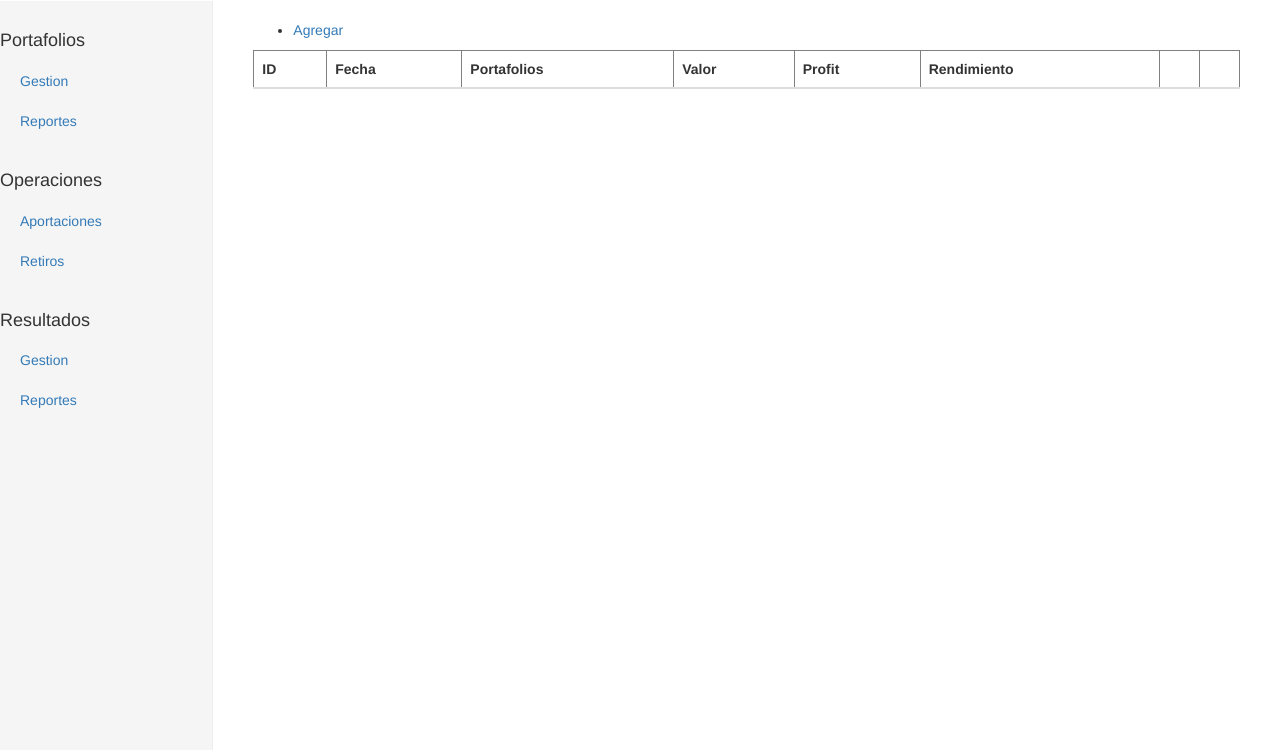
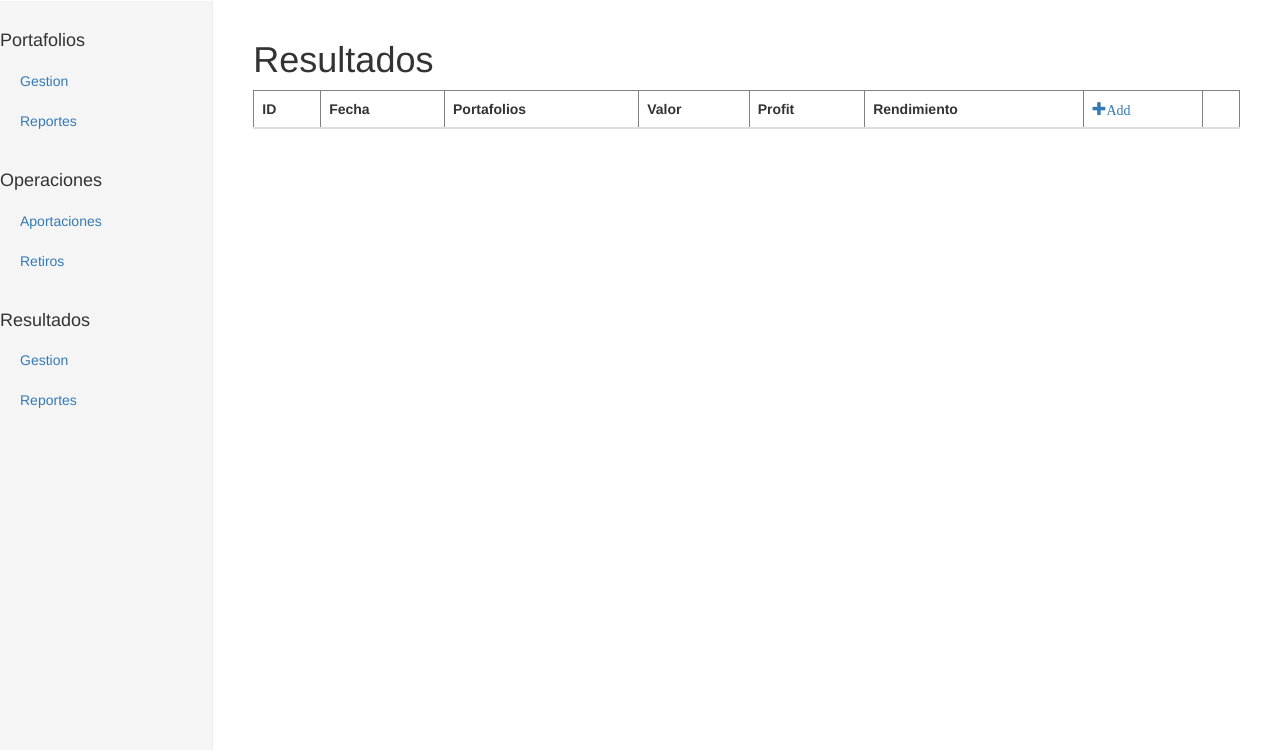
Before and after one commit to rickyrug/stocktrackingweb, a CodeIgniter app: page /StockTracker/index.php/resultados in a window 1280 px wide. Shown: the part 50-800 px from the top of the page. Run offline with CodeIgniter, Linux system fonts and the light colour scheme; tables that the repository leaves empty or names only in its code hold one stand-in row (values such as "Sample post"); lists and menus that the app fills with data are empty; some libraries are stand-ins or nearby versions.

Commit message:
Merge origin/master
Conflicts:
	nbproject/project.properties
	nbproject/project.xml

```diff
--- a/application/controllers/Resultados.php
+++ b/application/controllers/Resultados.php
@@ -25,7 +25,7 @@ class Resultados extends CI_Controller {
 
     public function add() {
 
-        $this->load->helper(array('form', 'url', 'date'));
+        $this->load->helper(array('form', 'url', 'date','html'));
         $this->load->library(array('form_validation', 'table'));
 
         $this->form_validation->set_rules('portafolios', 'Portafolios', 'required');
@@ -91,7 +91,7 @@ class Resultados extends CI_Controller {
     }
 
     public function edit() {
-        $this->load->helper(array('form', 'url', 'date'));
+        $this->load->helper(array('form', 'url', 'date','html'));
         $this->load->library(array('form_validation', 'table'));
 
         $this->form_validation->set_rules('portafolios', 'Portafolios', 'required');
@@ -151,7 +151,7 @@ class Resultados extends CI_Controller {
     }
 
     public function show_addform() {
-        $this->load->helper(array('form', 'url', 'date'));
+        $this->load->helper(array('form', 'url', 'date','html'));
         $this->load->library('form_validation');
 
         $time = now('America/Mexico_City');
@@ -174,7 +174,7 @@ class Resultados extends CI_Controller {
 
     public function show_editform($p_idresultado) {
 
-        $this->load->helper(array('form', 'url', 'date'));
+        $this->load->helper(array('form', 'url', 'date','html'));
         $this->load->library('form_validation');
         $this->load->model('Resultados_Model', '', TRUE);
         $result = $this->Resultados_Model->find_by_id($p_idresultado);
--- a/application/views/resultados/list.php
+++ b/application/views/resultados/list.php
@@ -1,12 +1,10 @@
     <?php
-    $links = array(
-        anchor('resultados/show_addform', 'Agregar')
-    );
-
-    echo ul($links);
+    echo '<h1>Resultados</h1>';
     $tmpl = array ( 'table_open'  => '<table border="1" cellpadding="2" cellspacing="1" class="table table-hover">' );
     $this->table->set_template($tmpl);
-    $this->table->set_heading('ID', 'Fecha', 'Portafolios','Valor','Profit','Rendimiento','','');
+    $this->table->set_heading('ID', 'Fecha', 'Portafolios','Valor','Profit','Rendimiento',
+            anchor('resultados/show_addform', '<span class="glyphicon glyphicon-plus" aria-hidden="true">Add</span>'),
+            '');
     foreach ($results as $result) {
 
         $row = array($result->idresultados,
@@ -15,8 +13,8 @@
                      $result->valor,
                      $result->profit,
                      $result->rendimiento,
-                     anchor('resultados/show_editform/'.$result->idresultados,'Edit'),
-                     anchor('resultados/delete/'.$result->idresultados,'Borrar')
+                     anchor('resultados/show_editform/'.$result->idresultados,'<span class="glyphicon glyphicon-pencil" aria-hidden="true">Edit</span>'),
+                     anchor('resultados/delete/'.$result->idresultados,'<span class="glyphicon glyphicon-trash" aria-hidden="true">Borrar</span>')
             );
 
         $this->table->add_row($row);
```
